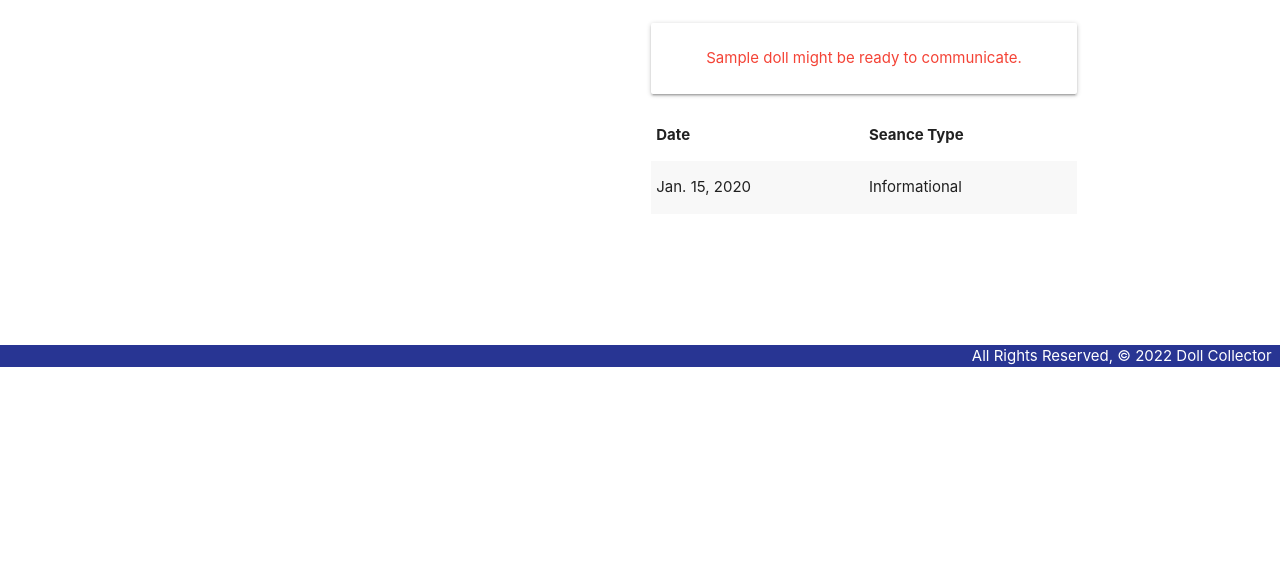
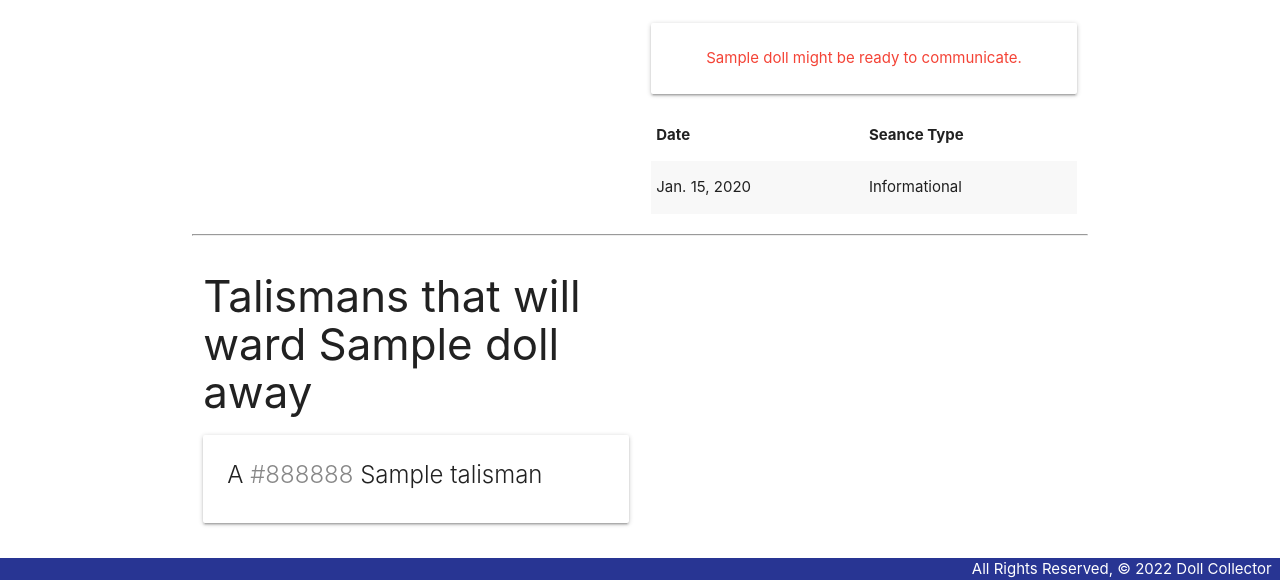
Before and after one commit to philkatie/doll-collector, a Django app: page /dolls/1 in a window 1280 px wide. Shown: the part 433-1013 px from the top of the page. Before the commit the page ends 800 px from the top, so only its background shows below. Run offline with Django 4.2, Linux system fonts and the light colour scheme; tables that the repository leaves empty hold one stand-in row (values such as "Sample post").

Commit message:
updating doll details with talisman info

```diff
--- a/main_app/templates/dolls/detail.html
+++ b/main_app/templates/dolls/detail.html
@@ -50,6 +50,27 @@
   </div>
 </div>
 
+<hr>
+<div class="row">
+  <div class="col s6">
+    <h3>Talismans that will ward {{ doll.name }} away</h3>
+    {% if doll.talismans.count %}
+      {% for tal in doll.talismans.all %}
+        <div class="card">
+          <div class="card-content">
+            <span class="card-title">
+              A <span style="color: {{ tal.color }}">{{ tal.color }}</span> {{ tal.name }}
+            </span>
+          </div>
+        </div>
+      {% endfor %}
+    {% else %}
+      <h5>No Talisman will currently keep you safe from {{ doll.name }}</h5>
+    {% endif %}
+  </div>
+</div>
+
+
 <script>
   const dateEl = document.getElementById('id_date');
   M.Datepicker.init(dateEl, {
```
